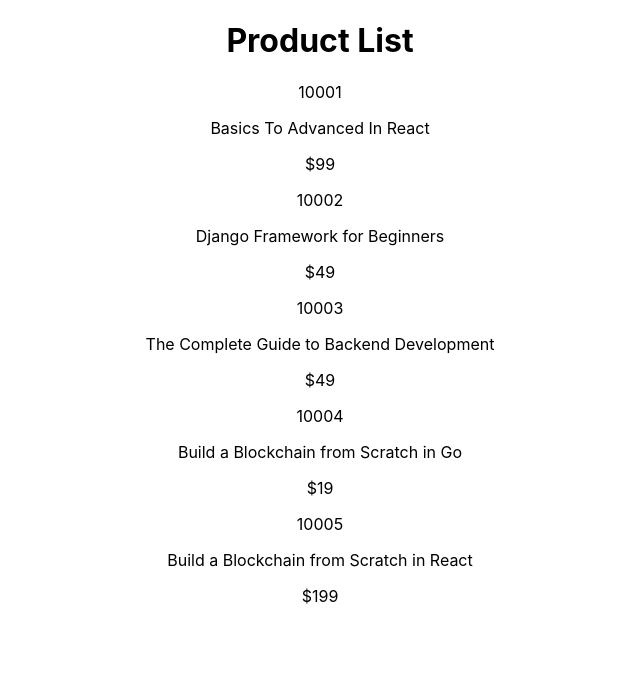
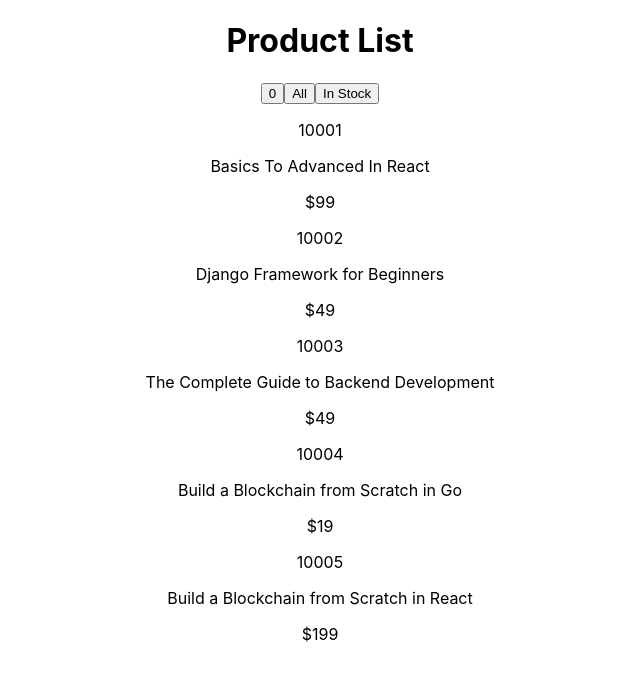
Before and after one commit to SanjithaDilshan/ShopMate---React, a React (Create React App) app: page / in a window 1280 px wide. Shown: the top 680 px of the page, without its empty margins (320-960 px from the left). Built offline with nearby package versions, Linux system fonts and the light colour scheme; data requests are answered from the project's data file.

Commit message:
onClick Event

```diff
--- a/src/components/ProductList.js
+++ b/src/components/ProductList.js
@@ -2,15 +2,26 @@ import { useEffect, useState } from "react"
 
 export const ProductList = () => {
     const [products, setProducts] = useState([]);
+    const [url, setUrl] = useState("http://localhost:8000/products");
+    const [counter, setCounter] = useState(0);
 
     useEffect(() => {
-      fetch("http://localhost:8000/products")
+      fetch(url)
       .then(response => response.json())
       .then(data => setProducts(data));
-    }, []);
+    }, [url]);
+
+    useEffect(() => {
+      console.log(counter);
+    }, [counter]);
 
   return (
     <section>
+      <div className="filter">
+        <button onClick={() => setCounter(counter + 1)}>{counter}</button>
+        <button onClick={() => setUrl("http://localhost:8000/products")}>All</button>
+        <button onClick={() => setUrl("http://localhost:8000/products?in_stock=true")}>In Stock</button>
+      </div>
       { products.map((product) => (
         <div className="card" key={product.id}>
           <p className="id">{product.id}</p>
```
